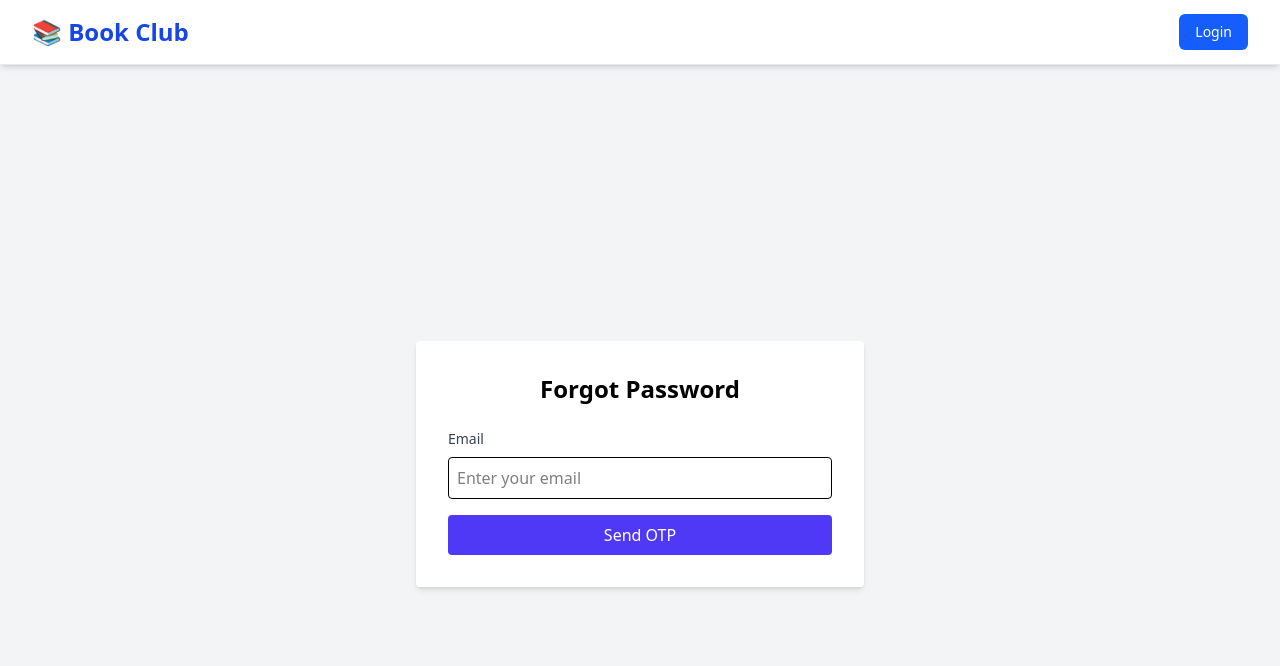
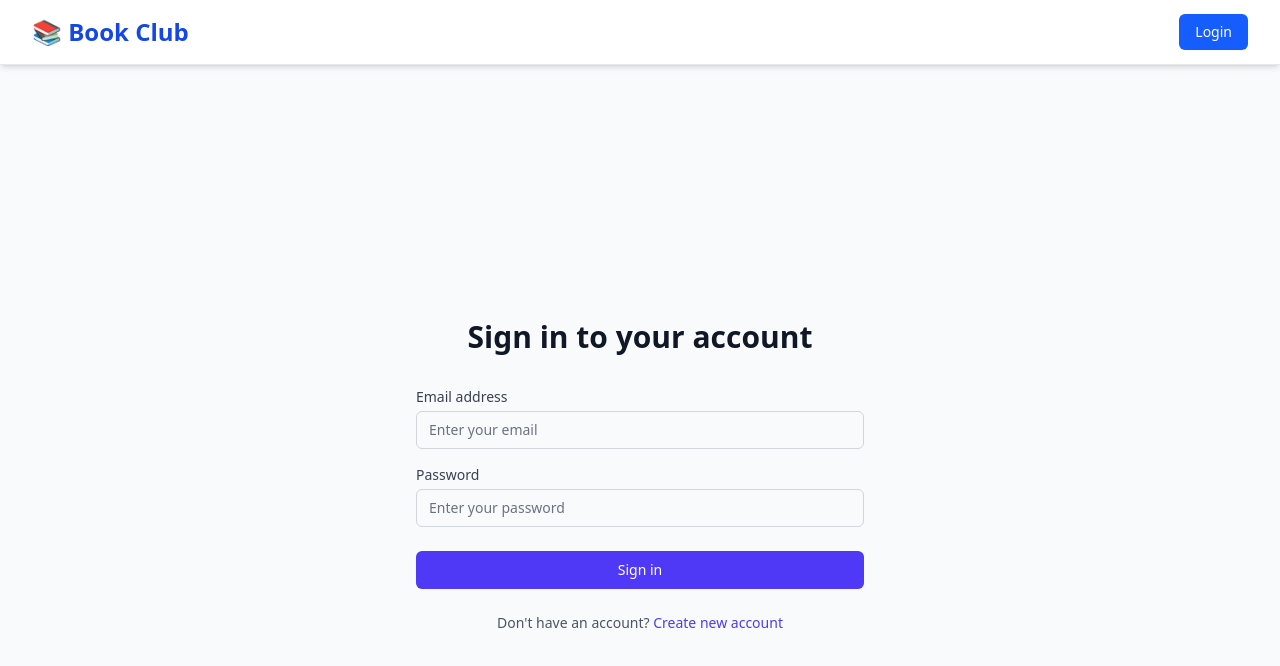
Before and after one commit to ishaniekanayaka/Book-Club-Frontend, a React (Vite) app: page / in a window 1280 px wide. Shown: the top 666 px of the page. Built offline with nearby package versions, Linux system fonts and the light colour scheme; no server answers.

Commit message:
resolve login functionality issue in frontend

```diff
--- a/src/pages/LoginPage.tsx
+++ b/src/pages/LoginPage.tsx
@@ -1,113 +1,156 @@
-import React, { useState } from "react";
-import toast from "react-hot-toast";
-import apiClient from "../services/apiClient";
-import { useNavigate } from "react-router-dom";
+import React, { useState } from "react"
+import { Link, useNavigate } from "react-router-dom"
+import { login } from "../services/authService"
+import toast from "react-hot-toast"
+import axios from "axios"
+import { useAuth } from "../context/useAuth"
 
-const ForgotPassword = () => {
-  const [step, setStep] = useState<1 | 2 | 3>(1);
-  const [email, setEmail] = useState("");
-  const [otp, setOtp] = useState("");
-  const [newPassword, setNewPassword] = useState("");
-  const navigate = useNavigate();
+interface FormData {
+  email: string
+  password: string
+}
 
-  const handleSendOtp = async () => {
-    if (!email) return toast.error("Please enter your email");
-    try {
-      await apiClient.post("/auth/send-otp", { email });
-      toast.success("OTP sent to your email");
-      setStep(2);
-    } catch (err) {
-      toast.error("Failed to send OTP");
+interface FormErrors {
+  email?: string
+  password?: string
+}
+
+const Login = () => {
+  const [formData, setFormData] = useState<FormData>({
+    email: "",
+    password: "",
+  })
+  const [errors, setErrors] = useState<FormErrors>({})
+  const [isLoading, setIsLoading] = useState(false)
+  const navigate = useNavigate()
+  const { login: authenticate } = useAuth()
+
+  const validateForm = (): boolean => {
+    const newErrors: FormErrors = {}
+
+    // Email validation
+    if (!formData.email) {
+      newErrors.email = "Email is required"
+    } else if (!/^[^\s@]+@[^\s@]+\.[^\s@]+$/.test(formData.email)) {
+      newErrors.email = "Please enter a valid email address"
     }
-  };
 
-  const handleVerifyOtp = async () => {
-    try {
-      await apiClient.post("/auth/verify-otp", { email, otp });
-      toast.success("OTP verified!");
-      setStep(3);
-    } catch (err) {
-      toast.error("Invalid OTP");
+    // Password validation
+    if (!formData.password) {
+      newErrors.password = "Password is required"
+    } else if (formData.password.length < 6) {
+      newErrors.password = "Password must be at least 6 characters"
     }
-  };
 
-  const handleResetPassword = async () => {
-    if (newPassword.length < 6) {
-      return toast.error("Password must be at least 6 characters");
+    setErrors(newErrors)
+    return Object.keys(newErrors).length === 0
+  }
+
+  const handleSubmit = async (e: React.FormEvent) => {
+    e.preventDefault()
+    if (validateForm()) {
+      setIsLoading(true)
+      try {
+        const user = await login(formData)
+        toast.success(`Welcome, ${user.name}!`)
+        authenticate(user.accessToken)
+        navigate("/librarianDashboard") // <-- or wherever you want to go after login
+      } catch (error) {
+        if (axios.isAxiosError(error)) {
+          toast.error(error.message)
+        } else {
+          toast.error("Something went wrong")
+        }
+      } finally {
+        setIsLoading(false)
+      }
     }
-    try {
-      await apiClient.post("/auth/reset-password", { email, newPassword });
-      toast.success("Password reset successfully");
-      navigate("/login");
-    } catch (err) {
-      toast.error("Failed to reset password");
+  }
+
+  const handleChange = (e: React.ChangeEvent<HTMLInputElement>) => {
+    const { name, value } = e.target
+    setFormData((prev) => ({
+      ...prev,
+      [name]: value,
+    }))
+    // Clear error when user starts typing
+    if (errors[name as keyof FormErrors]) {
+      setErrors((prev) => ({
+        ...prev,
+        [name]: undefined,
+      }))
     }
-  };
+  }
 
   return (
-      <div className="min-h-screen flex items-center justify-center bg-gray-100 px-4">
-        <div className="bg-white p-8 rounded shadow-md w-full max-w-md">
-          <h2 className="text-2xl font-semibold mb-6 text-center">Forgot Password</h2>
+      <div className='min-h-screen flex items-center justify-center bg-gray-50 py-12 px-4 sm:px-6 lg:px-8'>
+        <div className='max-w-md w-full space-y-8'>
+          <div>
+            <h2 className='mt-6 text-center text-3xl font-extrabold text-gray-900'>Sign in to your account</h2>
+          </div>
+          <form className='mt-8 space-y-6' onSubmit={handleSubmit}>
+            <div className='space-y-4'>
+              <div>
+                <label htmlFor='email' className='block text-sm font-medium text-gray-700'>
+                  Email address
+                </label>
+                <input
+                    id='email'
+                    name='email'
+                    type='email'
+                    value={formData.email}
+                    onChange={handleChange}
+                    className={`mt-1 appearance-none relative block w-full px-3 py-2 border ${
+                        errors.email ? "border-red-300" : "border-gray-300"
+                    } placeholder-gray-500 text-gray-900 rounded-md focus:outline-none focus:ring-indigo-500 focus:border-indigo-500 focus:z-10 sm:text-sm`}
+                    placeholder='Enter your email'
+                />
+                {errors.email && <p className='mt-1 text-sm text-red-600'>{errors.email}</p>}
+              </div>
+              <div>
+                <label htmlFor='password' className='block text-sm font-medium text-gray-700'>
+                  Password
+                </label>
+                <input
+                    id='password'
+                    name='password'
+                    type='password'
+                    value={formData.password}
+                    onChange={handleChange}
+                    className={`mt-1 appearance-none relative block w-full px-3 py-2 border ${
+                        errors.password ? "border-red-300" : "border-gray-300"
+                    } placeholder-gray-500 text-gray-900 rounded-md focus:outline-none focus:ring-indigo-500 focus:border-indigo-500 focus:z-10 sm:text-sm`}
+                    placeholder='Enter your password'
+                />
+                {errors.password && <p className='mt-1 text-sm text-red-600'>{errors.password}</p>}
+              </div>
+            </div>
 
-          {step === 1 && (
-              <>
-                <label className="block mb-2 text-sm font-medium text-gray-700">Email</label>
-                <input
-                    type="email"
-                    className="w-full p-2 border rounded mb-4"
-                    value={email}
-                    onChange={(e) => setEmail(e.target.value)}
-                    placeholder="Enter your email"
-                />
-                <button
-                    onClick={handleSendOtp}
-                    className="w-full bg-indigo-600 text-white py-2 rounded hover:bg-indigo-700"
+            <div>
+              <button
+                  disabled={isLoading}
+                  type='submit'
+                  className='group relative w-full flex justify-center py-2 px-4 border border-transparent text-sm font-medium rounded-md text-white bg-indigo-600 hover:bg-indigo-700 focus:outline-none focus:ring-2 focus:ring-offset-2 focus:ring-indigo-500 transition duration-150 ease-in-out'
+              >
+                {!isLoading ? "Sign in" : "Signing in..."}
+              </button>
+            </div>
+
+            <div className='text-center'>
+              <p className='text-sm text-gray-600'>
+                Don't have an account?{" "}
+                <Link
+                    to='/signup'
+                    className='font-medium text-indigo-600 hover:text-indigo-500 focus:outline-none focus:underline transition ease-in-out duration-150'
                 >
-                  Send OTP
-                </button>
-              </>
-          )}
-
-          {step === 2 && (
-              <>
-                <label className="block mb-2 text-sm font-medium text-gray-700">OTP</label>
-                <input
-                    type="text"
-                    className="w-full p-2 border rounded mb-4"
-                    value={otp}
-                    onChange={(e) => setOtp(e.target.value)}
-                    placeholder="Enter OTP"
-                />
-                <button
-                    onClick={handleVerifyOtp}
-                    className="w-full bg-indigo-600 text-white py-2 rounded hover:bg-indigo-700"
-                >
-                  Verify OTP
-                </button>
-              </>
-          )}
-
-          {step === 3 && (
-              <>
-                <label className="block mb-2 text-sm font-medium text-gray-700">New Password</label>
-                <input
-                    type="password"
-                    className="w-full p-2 border rounded mb-4"
-                    value={newPassword}
-                    onChange={(e) => setNewPassword(e.target.value)}
-                    placeholder="Enter new password"
-                />
-                <button
-                    onClick={handleResetPassword}
-                    className="w-full bg-indigo-600 text-white py-2 rounded hover:bg-indigo-700"
-                >
-                  Reset Password
-                </button>
-              </>
-          )}
+                  Create new account
+                </Link>
+              </p>
+            </div>
+          </form>
         </div>
       </div>
-  );
-};
+  )
+}
 
-export default ForgotPassword;
+export default Login
--- a/src/services/authService.ts
+++ b/src/services/authService.ts
@@ -5,7 +5,7 @@ export interface SignUpResponse {
     _id: string
     name: string
     email: string
-    role: "admin" | "librarian" | "reader"
+    role: "staff" | "librarian"
     phone: string
     address: string
     dateOfBirth: string
@@ -20,7 +20,7 @@ export interface LoginResponse {
     _id: string
     name: string
     email: string
-    role: "admin" | "librarian" | "reader"
+    role: "staff" | "librarian"
     accessToken: string
 }
 
```
Also changed, not shown: src/router.tsx (+3 -4 lines).
